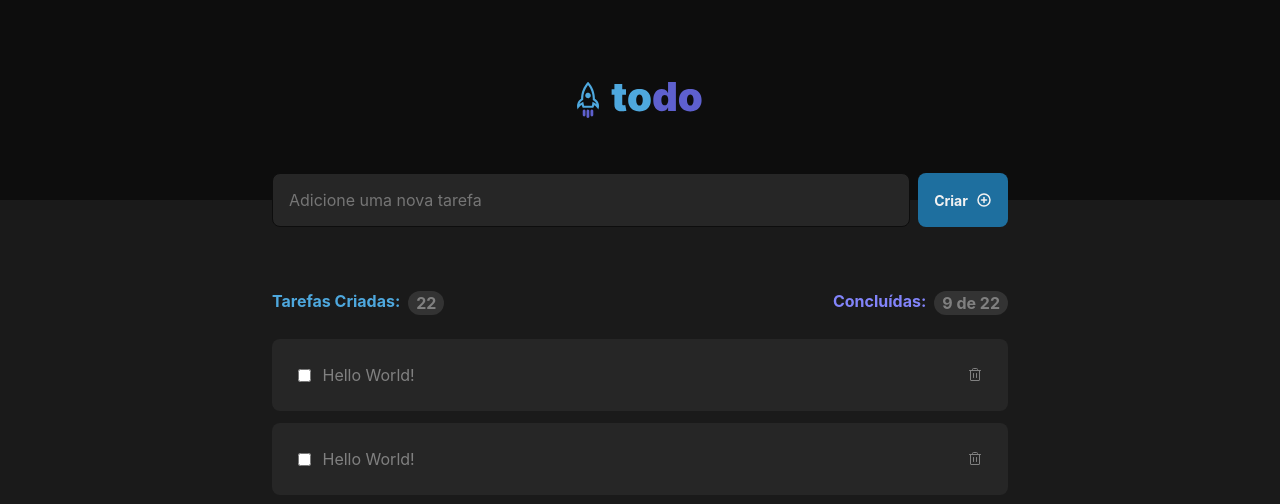
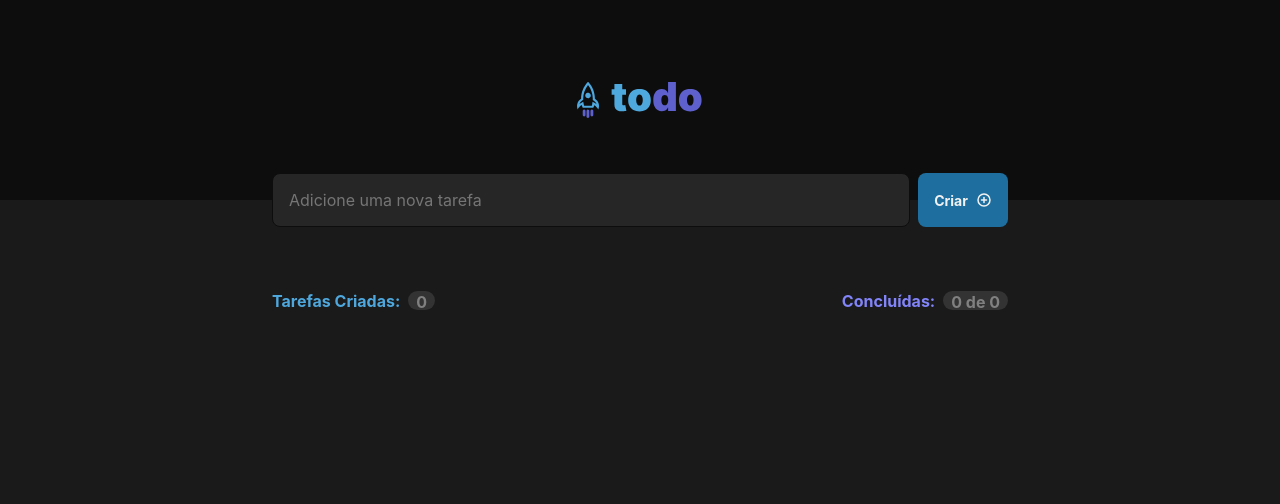
Before and after one commit to hugo-wemer/toDo, a React (Vite) app: page / in a window 1280 px wide. Shown: the top 504 px of the page. Built offline with nearby package versions, Linux system fonts and the light colour scheme.

Commit message:
Build: Tasklist - implement functionality.

```diff
--- a/src/components/Header.module.css
+++ b/src/components/Header.module.css
@@ -1,7 +1,7 @@
 .header {
     background: var(--gray-700);
     height: 200px;
-    width: 100vw;
+    width: 100%;
     display: flex;
     justify-content: center;
     align-items: center;
--- a/src/components/TaskList.module.css
+++ b/src/components/TaskList.module.css
@@ -50,7 +50,7 @@
 }
 
 .taskList main > div{
-    width: 100%;
+    width: 736px;
     display: flex;
     justify-content: space-between;
     margin: 37px 0 24px 0;
@@ -61,19 +61,23 @@
 }
 
 .taskList main div div strong {
-    padding: 2px 8px;
+    padding: 1px 8px;
     border-radius: 999px;
     background: var(--gray-400);
+    height: 19px;
 }
 
+.taskList main div div span{
+    font-weight: bold;
+    display: flex;
+    align-items: center;
+}
 .taskList main div div:first-child span{
     color: var(--blue);
-    font-weight: bold;
 }
 
 .taskList main div div:last-child span{
     color: var(--purple);
-    font-weight: bold;
 }
 
 .taskList main *{
--- a/src/components/TaskList.tsx
+++ b/src/components/TaskList.tsx
@@ -1,8 +1,59 @@
 import { PlusCircle, Trash, Check  } from 'phosphor-react'
+import { useState, useEffect } from 'react';
+
 
 import styles from './TaskList.module.css';
 
 export function TaskList() {
+
+    interface Task {
+        id: number;
+        description: string;
+        isComplete: boolean;
+    }
+
+    const [tasks, setTasks] = useState<Task[]>([])
+    const [newTaskTitle, setNewTaskTitle] = useState('')
+    const [numberOfCompletedTasks, setNumberOfCompletedTasks] = useState(0)
+    const [numberOfTasks, setnumberOfTasks] = useState(0)
+
+
+    function handleCreateNewTask(){
+        if(!newTaskTitle) return;
+
+        const newTask = {
+            id: Math.random(),
+            description: newTaskTitle,
+            isComplete: false
+        }
+
+        setTasks(oldTasks => [...oldTasks, newTask]);
+        setNewTaskTitle('');
+
+    }
+
+    function handleToggleTaskCompletion(id: number) {
+        const newTasks = tasks.map(task => task.id === id ? {
+            ...task,
+            isComplete: !task.isComplete
+        } : task)
+
+        setTasks(newTasks)
+    }
+
+    function handleRemoveTask(id: number) {
+        const filteredTasks = tasks.filter(task => task.id !== id);
+        setTasks(filteredTasks);
+    }
+
+    useEffect(() => {
+        setnumberOfTasks(tasks.length);
+        const completedTasks = tasks.filter(task => task.isComplete == true);
+        setNumberOfCompletedTasks(completedTasks.length)
+    }, [tasks])
+
+
+
     return (
         <section className={styles.taskList}>
             <header>
@@ -10,9 +61,12 @@ export function TaskList() {
                     type="text"
                     placeholder='Adicione uma nova tarefa'
                     maxLength={156}
+                    onChange={(e) => setNewTaskTitle(e.target.value)}
+                    value={newTaskTitle}
                 />
                 <button
                     type="submit"
+                    onClick={handleCreateNewTask}
                 >
                     Criar
                     <PlusCircle weight='bold'/>
@@ -22,49 +76,37 @@ export function TaskList() {
                 <div>
                     <div >
                         <span>Tarefas Criadas:</span>
-                        <strong>22</strong>
+                        <strong>{numberOfTasks}</strong>
                     </div>
                     <div>
                         <span>Concluídas:</span>
-                        <strong>9 de 22</strong>
+                        <strong>{numberOfCompletedTasks} de {numberOfTasks}</strong>
                     </div>
                 </div>
                 <ul>
-                    {/* MAP */}
-                    <li>
-                        <div className={"completed"}>
+                    {tasks.map(task => (
+                            <li key={task.id}>
+                            <div className={task.isComplete ?  'completed' : ''}>
                                 <label>
                                     <input
                                         type="checkbox"
-                                    // readOnly
+                                        readOnly
+                                        checked={task.isComplete}
+                                        onClick={()=> handleToggleTaskCompletion(task.id)}
                                     />
                                     <span> {/*<Check />*/} </span>
                                 </label>
-                            <p>Hello World!</p>
+                                <p>{task.description}</p>
                                 <button
                                     type='button'
+                                    onClick={() => handleRemoveTask(task.id)}
                                 >
                                     <Trash />
                                 </button>
                             </div>
                         </li>
-                    <li>
-                        <div className={"completed"}>
-                            <label>
-                                <input
-                                    type="checkbox"
-                                    readOnly
-                                />
-                                <span></span>
-                            </label>
-                            <p>Hello World!</p>
-                            <button
-                                type='button'
-                            >
-                                <Trash />
-                            </button>
-                        </div>
-                    </li>
+                    ))}
+
                 </ul>
             </main>
         </section>
```
Lines whose indentation alone changed are shown as unchanged.
